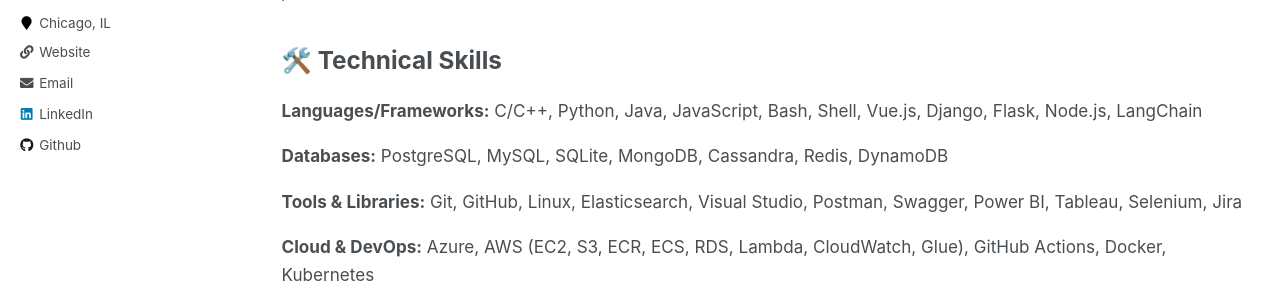
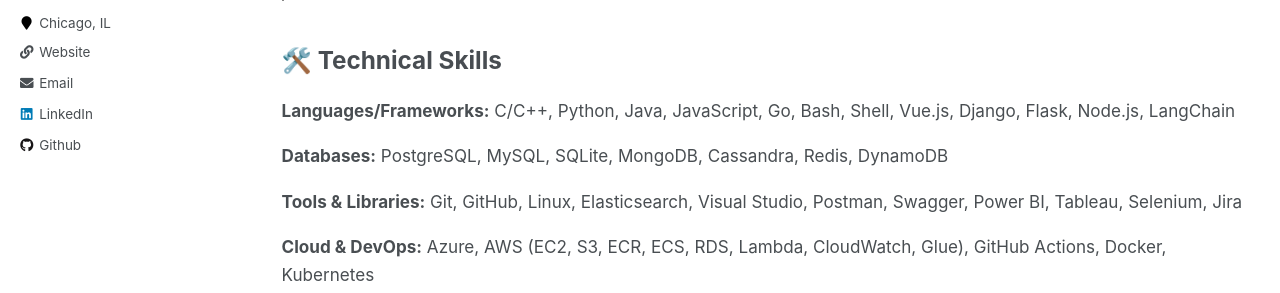
Before and after one commit to saloni111/saloni111.github.io, a Jekyll site: the page built from _pages/about.md, in a window 1280 px wide and 900 px high, scrolled down 758 px. Shown: the part 278-571 px from the top of the window. Built offline with Jekyll 4.4.1, drawn with Linux system fonts in a browser that asks for light colours.

Commit message:
Update about.md

```diff
--- a/_pages/about.md
+++ b/_pages/about.md
@@ -109,7 +109,7 @@ Outside of tech, I’m a national-level speedball player, and I bring the same f
 
 <!-- Technical Skills -->
 <h2 class="section-title">🛠️ Technical Skills</h2>
-<div class="skills-block"><strong>Languages/Frameworks:</strong> C/C++, Python, Java, JavaScript, Bash, Shell, Vue.js, Django, Flask, Node.js, LangChain</div>
+<div class="skills-block"><strong>Languages/Frameworks:</strong> C/C++, Python, Java, JavaScript, Go, Bash, Shell, Vue.js, Django, Flask, Node.js, LangChain</div>
 <div class="skills-block"><strong>Databases:</strong> PostgreSQL, MySQL, SQLite, MongoDB, Cassandra, Redis, DynamoDB</div>
 <div class="skills-block"><strong>Tools & Libraries:</strong> Git, GitHub, Linux, Elasticsearch, Visual Studio, Postman, Swagger, Power BI, Tableau, Selenium, Jira</div>
 <div class="skills-block"><strong>Cloud & DevOps:</strong> Azure, AWS (EC2, S3, ECR, ECS, RDS, Lambda, CloudWatch, Glue), GitHub Actions, Docker, Kubernetes</div>
```
